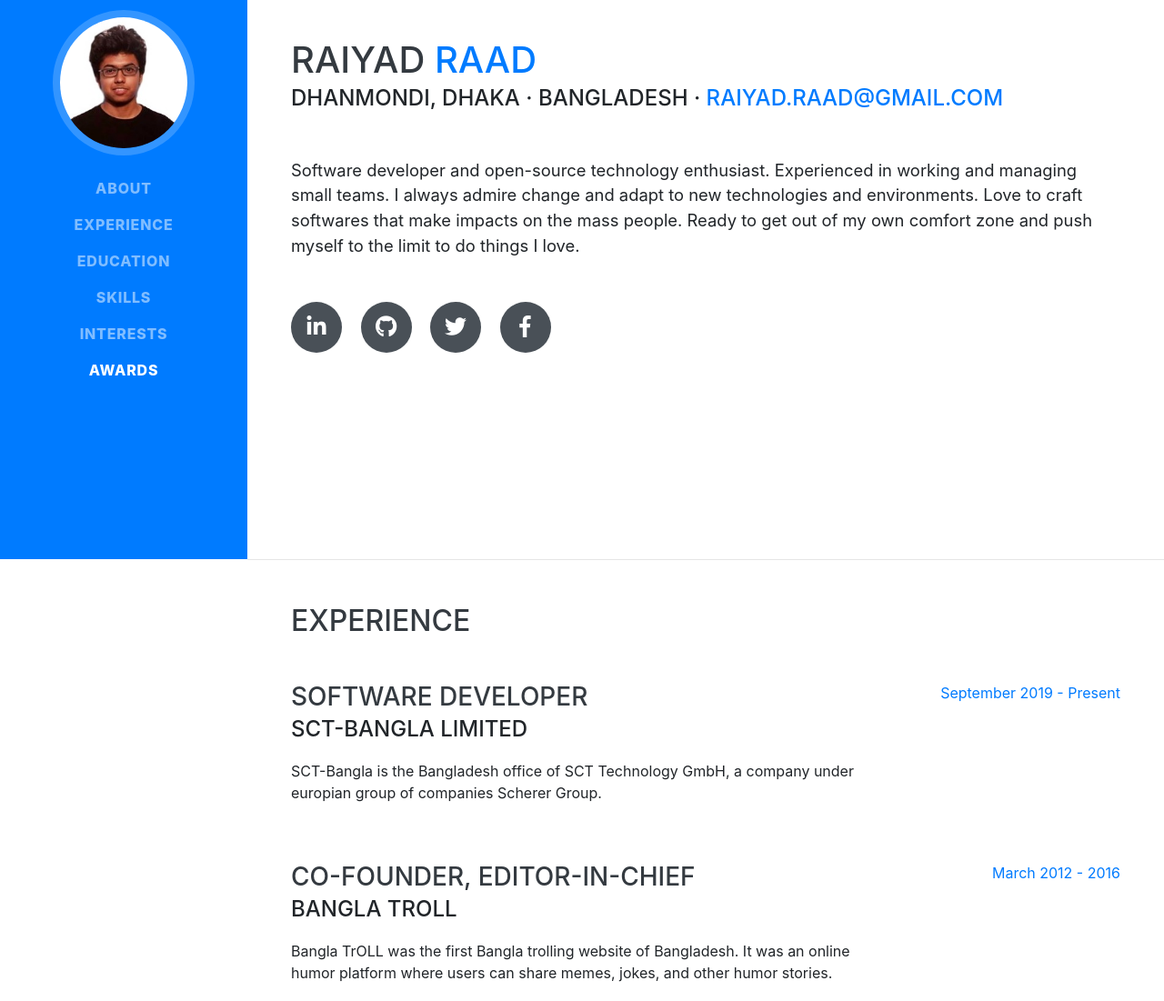
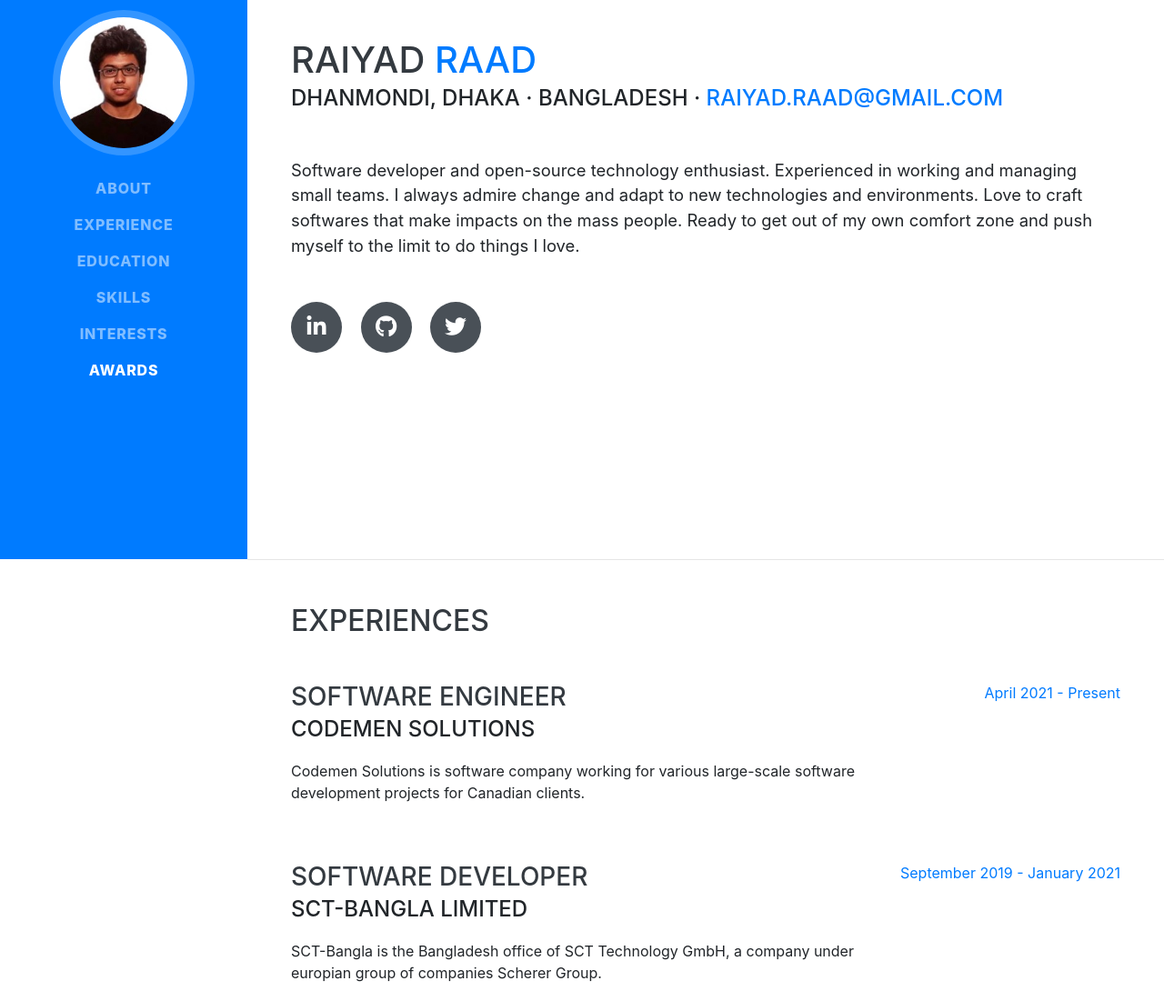
Before and after one commit to raadu/raadu.github.io, a website with bundled scripts: page index.html in a window 1280 px wide. Shown: the part 185-1286 px from the top of the page at 91% size. Built offline with nearby package versions, Linux system fonts and the light colour scheme; a web font is replaced by a local one.

Commit message:
resume info updated

```diff
--- a/index.html
+++ b/index.html
@@ -71,16 +71,23 @@
                     <a href="https://twitter.com/raiyadraad" target="_blank">
                         <i class="fab fa-twitter"></i>
                     </a>
-                    <a href="https://www.facebook.com/raiyad.raad" target="_blank">
-                        <i class="fab fa-facebook-f"></i>
-                    </a>
                 </div>
             </div>
         </section>
         <hr class="m-0">
         <section class="resume-section p-3 p-lg-5 d-flex justify-content-center" id="experience">
             <div class="w-100">
-                <h2 class="mb-5">Experience</h2>
+                <h2 class="mb-5">Experiences</h2>
+                <div class="resume-item d-flex flex-column flex-md-row justify-content-between mb-5">
+                    <div class="resume-content">
+                        <h3 class="mb-0">Software Engineer</h3>
+                        <div class="subheading mb-3">Codemen Solutions</div>
+                        <p>Codemen Solutions is software company working for various large-scale software development projects for Canadian clients.</p>
+                    </div>
+                    <div class="resume-date text-md-right">
+                        <span class="text-primary">April 2021 - Present</span>
+                    </div>
+                </div>
                 <div class="resume-item d-flex flex-column flex-md-row justify-content-between mb-5">
                     <div class="resume-content">
                         <h3 class="mb-0">Software Developer</h3>
@@ -88,7 +95,7 @@
                         <p>SCT-Bangla is the Bangladesh office of SCT Technology GmbH, a company under europian group of companies Scherer Group.</p>
                     </div>
                     <div class="resume-date text-md-right">
-                        <span class="text-primary">September 2019 - Present</span>
+                        <span class="text-primary">September 2019 - January 2021</span>
                     </div>
                 </div>
                 <div class="resume-item d-flex flex-column flex-md-row justify-content-between mb-5">
```
